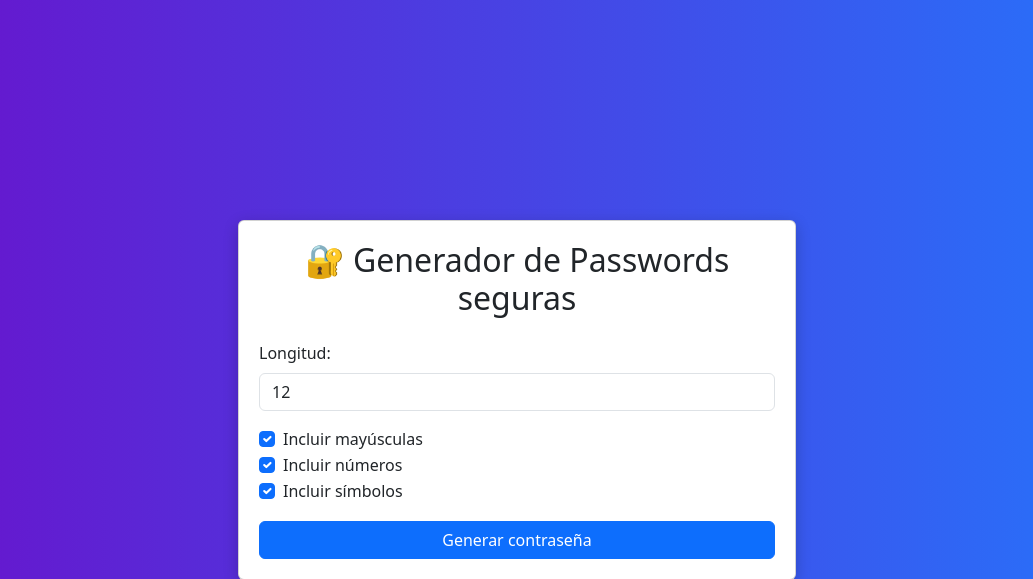
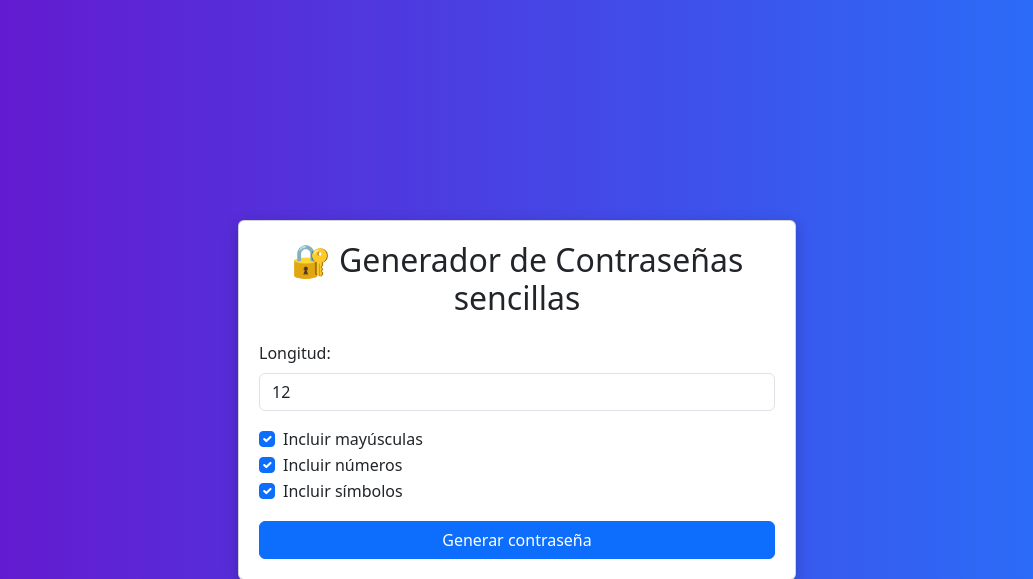
Before and after one commit to DanielSalmeron17/generador_contrasenas, a Flask app: page / in a window 1280 px wide. Shown: the top 579 px of the page, without its empty margins (123-1156 px from the left). Run offline with Flask 3, Linux system fonts and the light colour scheme.

Commit message:
Update index.html

```diff
--- a/templates/index.html
+++ b/templates/index.html
@@ -9,7 +9,7 @@
 <body>
     <div class="container">
         <div class="card col-md-6 mx-auto">
-            <h2 class="text-center mb-4">🔐 Generador de Passwords seguras</h2>
+            <h2 class="text-center mb-4">🔐 Generador de Contraseñas sencillas</h2>
             <form method="POST">
                 <div class="mb-3">
                     <label class="form-label">Longitud:</label>
```
